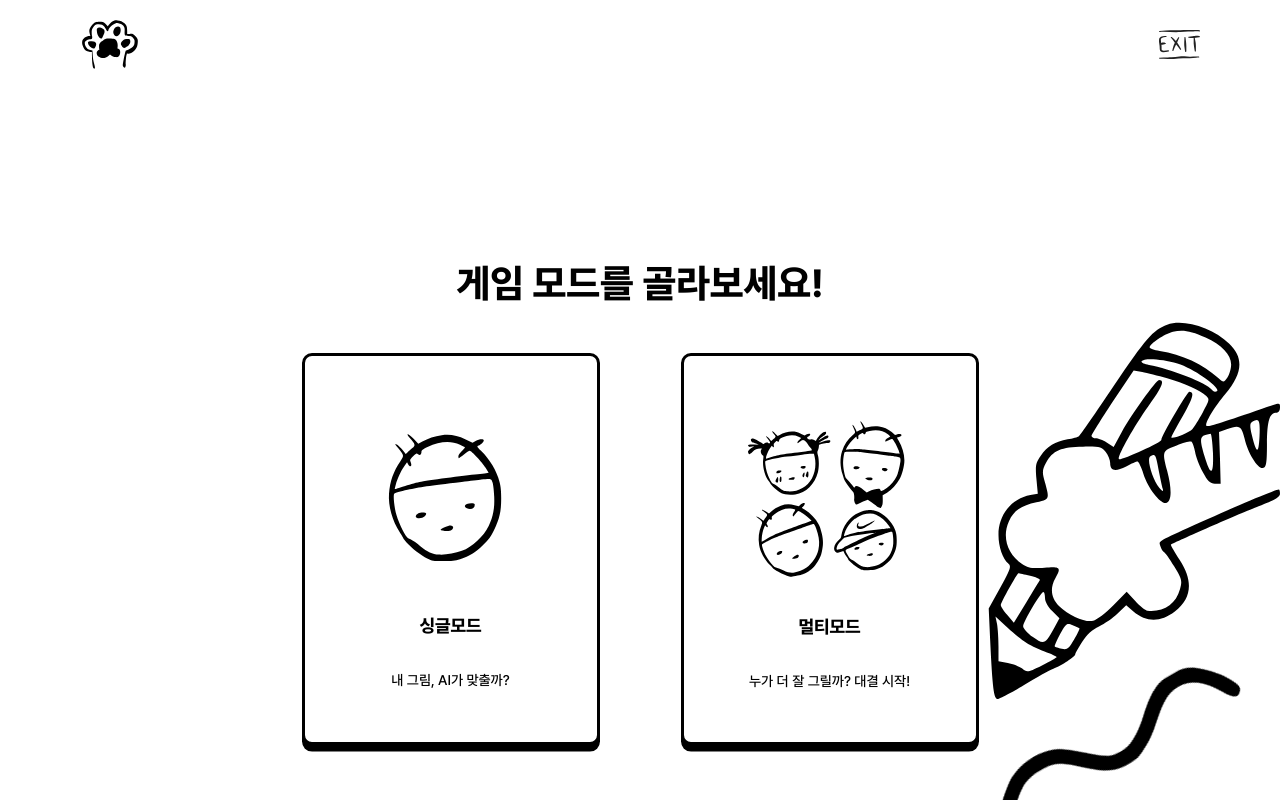
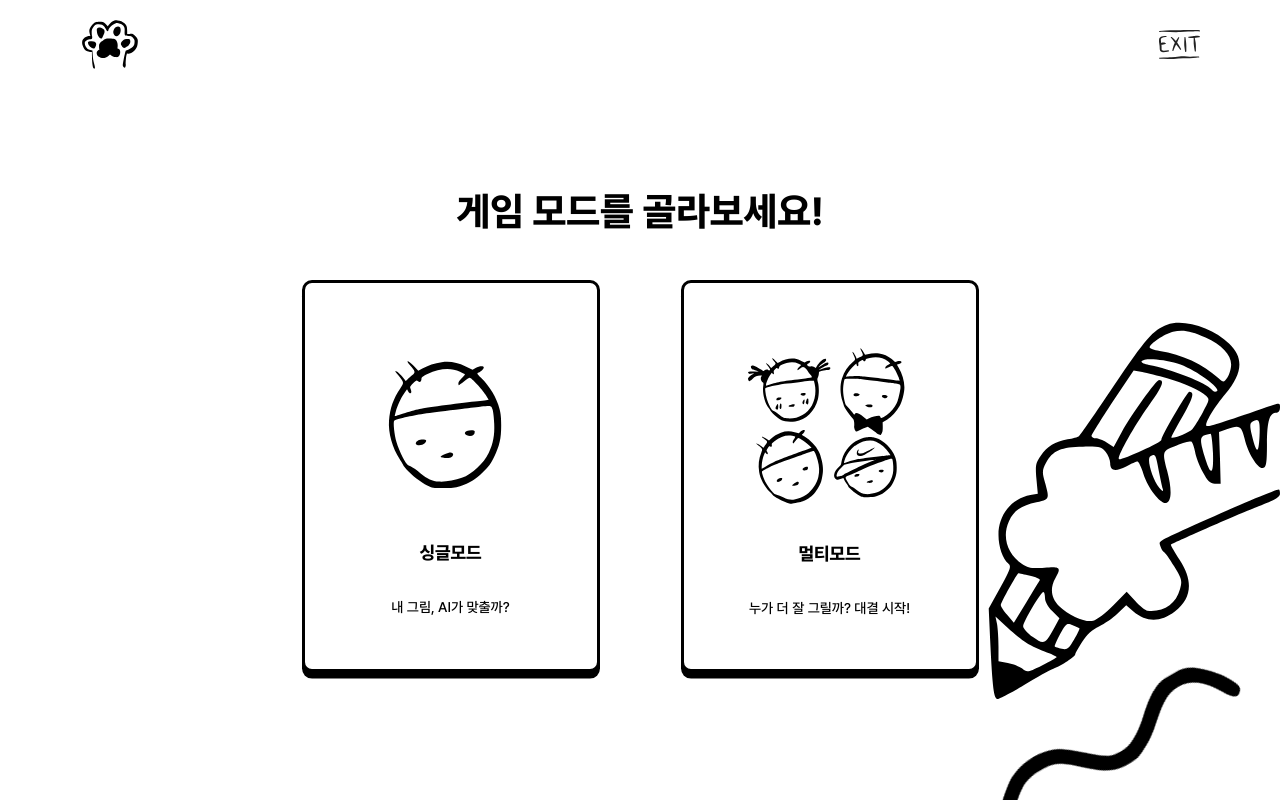
Before and after one commit to devcourse-catspaw/catspaw, a React (Vite) app: page /game-select in a window 1280 px wide. Built offline with nearby package versions, Linux system fonts and the light colour scheme.

Commit message:
🎨 Design: GameModeSelect 컨텐츠 높이 조정

```diff
--- a/src/pages/game/GameModeSelect.tsx
+++ b/src/pages/game/GameModeSelect.tsx
@@ -7,7 +7,7 @@ export default function GameModeSelect() {
   return (
     <div className="w-full min-h-screen flex flex-col items-center px-20 pt-[14px]">
       <NavWithExit />
-      <div className="flex flex-col justify-center items-center mt-[180px] gap-10">
+      <div className="flex flex-col justify-center items-center min-h-[calc(100vh-94px)] gap-10">
         <p className="font-extrabold text-[39px]">게임 모드를 골라보세요!</p>
         <div className="flex gap-[81px]">
           <GameModeSelectCard mode="single" />
@@ -19,7 +19,11 @@ export default function GameModeSelect() {
         alt="paw pencil 이미지"
         className="fixed bottom-25 right-0"
       />
-      <img src={doodle} alt="그림 이미지" className="fixed bottom-[-60px] right-[26px] rotate-150" />
+      <img
+        src={doodle}
+        alt="그림 이미지"
+        className="fixed bottom-[-60px] right-[26px] rotate-150"
+      />
     </div>
   );
 }
```
